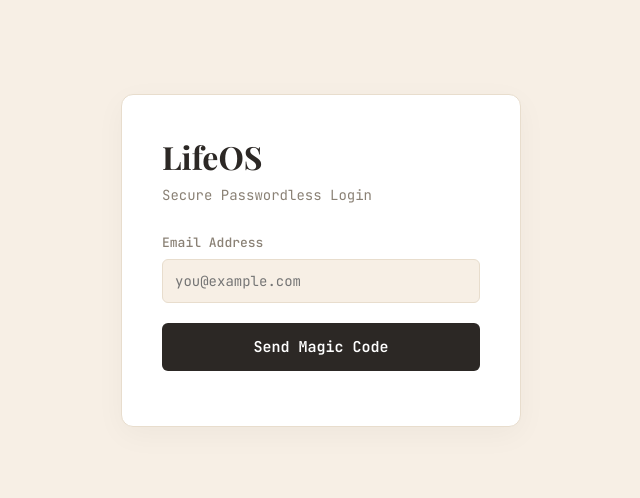
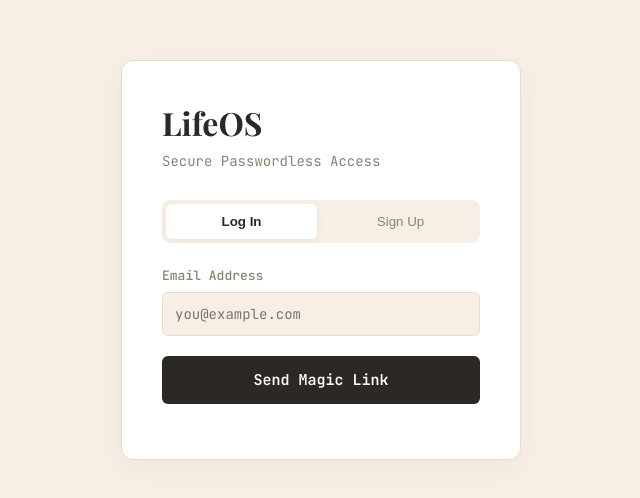
Before and after one commit to viswamdatla/MylifeOs, a website: page public/login.html in a window 1280 px wide. Shown: the part 140-638 px from the top of the page, without its empty margins (319-959 px from the left). Drawn offline with nearby package versions, Linux system fonts and the light colour scheme; a web font is replaced by a local one.

Commit message:
feat: split login and signup tabs with discrete OTP logic

```diff
--- a/public/login.html
+++ b/public/login.html
@@ -119,7 +119,12 @@
 
   <div class="auth-card" id="auth-step-1">
     <h1 class="auth-title">LifeOS</h1>
-    <div class="auth-subtitle">Secure Passwordless Login</div>
+    <div class="auth-subtitle">Secure Passwordless Access</div>
+
+    <div class="auth-tabs" style="display:flex; gap:8px; margin-bottom:24px; padding:4px; background:var(--bg); border-radius:8px;">
+      <button class="auth-tab active" id="tab-login" onclick="setMode('login')" style="flex:1; padding:10px; border:none; border-radius:6px; background:var(--card-bg); font-weight:600; color:var(--text); box-shadow:0 2px 8px rgba(0,0,0,0.05); cursor:pointer; transition:all 0.2s;">Log In</button>
+      <button class="auth-tab" id="tab-signup" onclick="setMode('signup')" style="flex:1; padding:10px; border:none; background:none; color:var(--muted); font-weight:500; cursor:pointer; transition:all 0.2s;">Sign Up</button>
+    </div>
 
     <div id="error-box" class="error-msg"></div>
 
@@ -128,7 +133,7 @@
       <input type="email" id="auth-email" placeholder="you@example.com">
     </div>
 
-    <button class="btn" id="send-btn" onclick="sendOtp()">Send Magic Code</button>
+    <button class="btn" id="send-btn" onclick="sendOtp()">Send Magic Link</button>
   </div>
 
   <div class="auth-card" id="auth-step-2" style="display: none;">
@@ -161,6 +166,38 @@
     });
 
     let currentEmail = "";
+    let authMode = 'login'; // Defaults to Log In
+
+    function setMode(mode) {
+      authMode = mode;
+      const tabLogin = document.getElementById('tab-login');
+      const tabSignup = document.getElementById('tab-signup');
+
+      if (mode === 'login') {
+        tabLogin.style.background = 'var(--card-bg)';
+        tabLogin.style.color = 'var(--text)';
+        tabLogin.style.fontWeight = '600';
+        tabLogin.style.boxShadow = '0 2px 8px rgba(0,0,0,0.05)';
+
+        tabSignup.style.background = 'none';
+        tabSignup.style.color = 'var(--muted)';
+        tabSignup.style.fontWeight = '500';
+        tabSignup.style.boxShadow = 'none';
+      } else {
+        tabSignup.style.background = 'var(--card-bg)';
+        tabSignup.style.color = 'var(--text)';
+        tabSignup.style.fontWeight = '600';
+        tabSignup.style.boxShadow = '0 2px 8px rgba(0,0,0,0.05)';
+
+        tabLogin.style.background = 'none';
+        tabLogin.style.color = 'var(--muted)';
+        tabLogin.style.fontWeight = '500';
+        tabLogin.style.boxShadow = 'none';
+      }
+
+      document.getElementById('send-btn').textContent = mode === 'login' ? 'Send Magic Link' : 'Create Account';
+      document.getElementById('error-box').style.display = 'none';
+    }
 
     async function sendOtp() {
       const email = document.getElementById('auth-email').value.trim();
@@ -178,15 +215,19 @@
       const { data, error } = await sbClient.auth.signInWithOtp({
         email: email,
         options: {
-          shouldCreateUser: true,
+          shouldCreateUser: authMode === 'signup',
           emailRedirectTo: window.location.href
         }
       });
 
-      document.getElementById('send-btn').textContent = "Send Magic Code";
+      document.getElementById('send-btn').textContent = authMode === 'login' ? 'Send Magic Link' : 'Create Account';
 
       if (error) {
-        errorBox.textContent = error.message;
+        if (error.message.toLowerCase().includes("signups not allowed")) {
+           errorBox.textContent = "Account not found. Please click 'Sign Up' first.";
+        } else {
+           errorBox.textContent = error.message;
+        }
         errorBox.style.display = 'block';
       } else {
         currentEmail = email;
```
